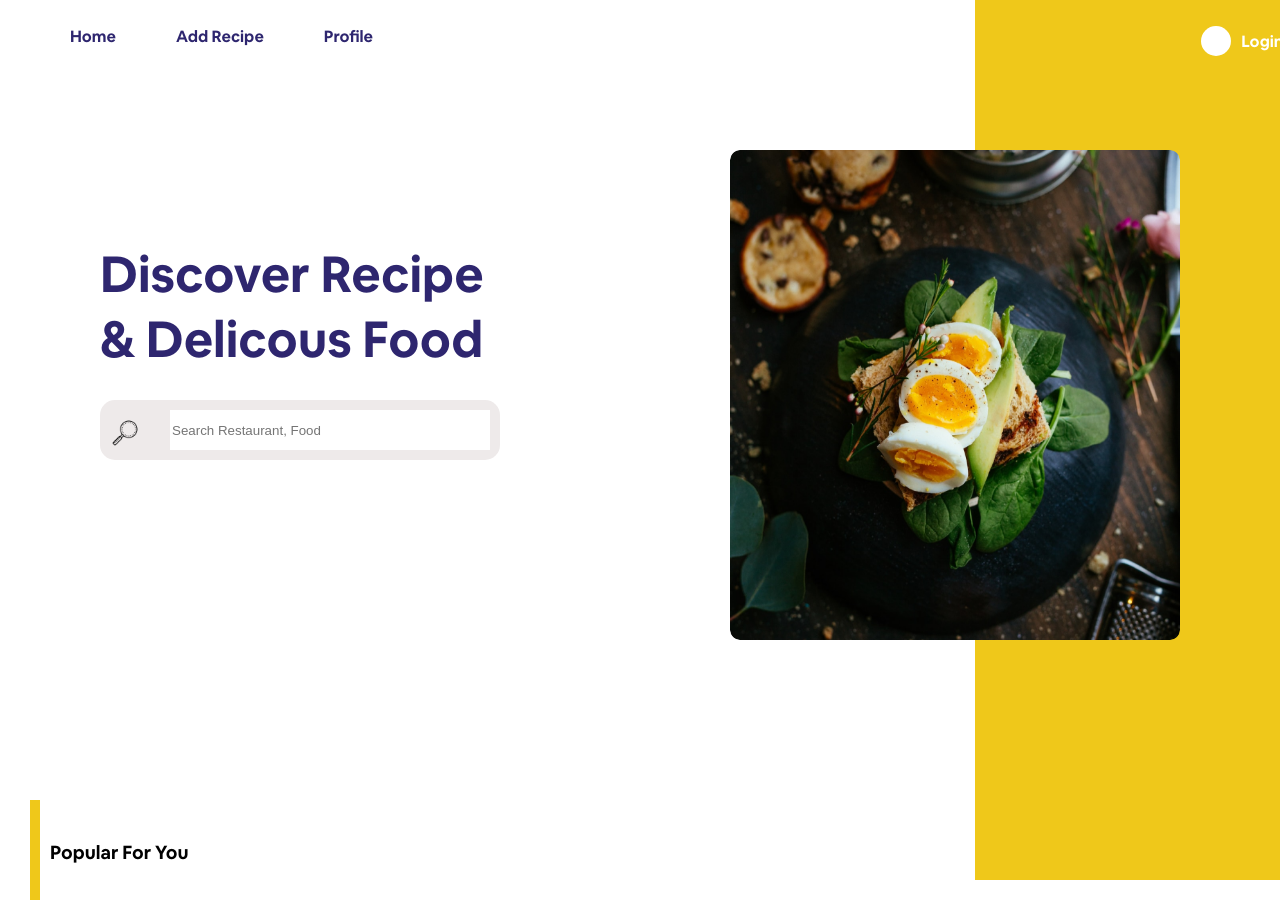
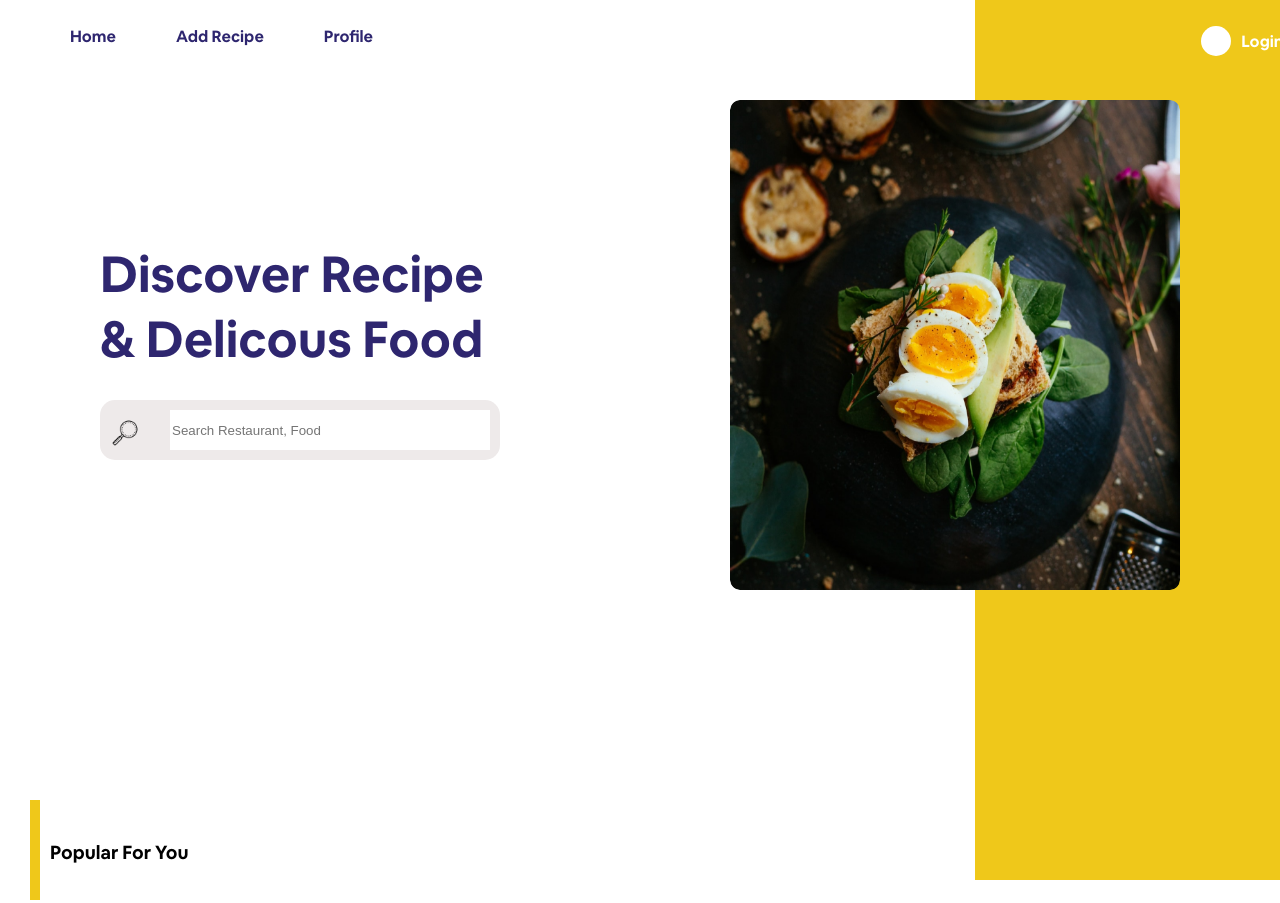
Before and after one commit to sukron21/Slicing-MamaRecipe, a plain HTML site: page index.html in a window 1280 px wide. Shown: the top 903 px of the page. Drawn offline with Linux system fonts and the light colour scheme; some icons are missing.

Commit message:
Update style.css

```diff
--- a/style.css
+++ b/style.css
@@ -124,7 +124,7 @@ body{
     width: 450px;
     height: 490px;
     position: absolute;
-    top: 150px;
+    top: 100px;
     right: 100px;
 }
 .content .jumbroton{
```
